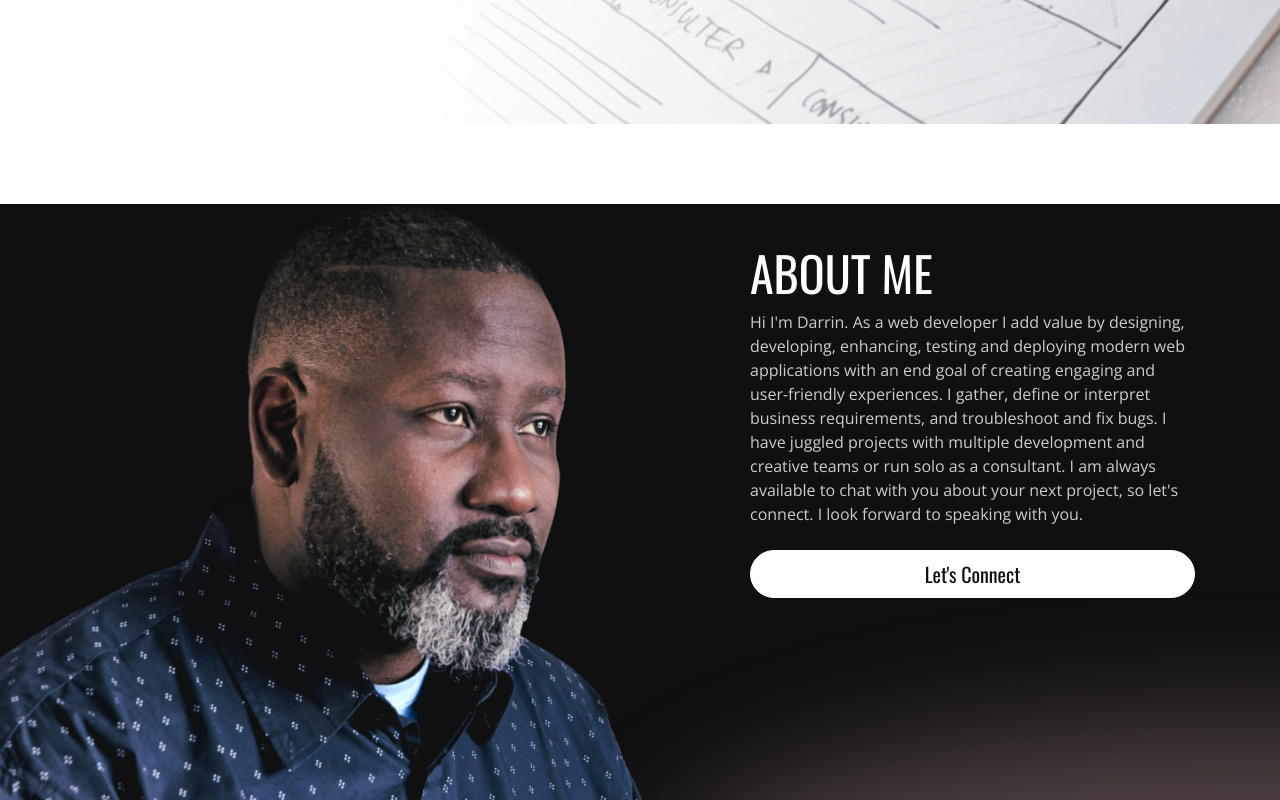
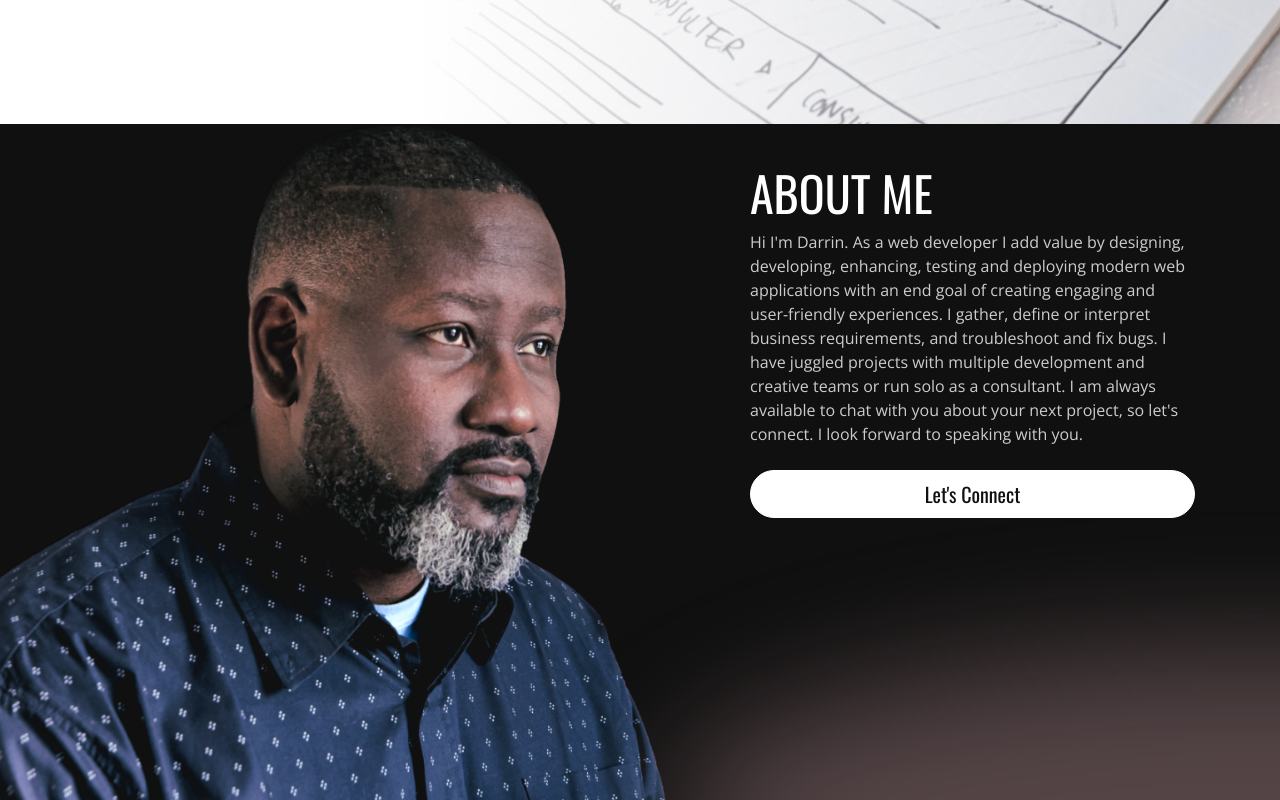
Before and after one commit to leviduncan/react-portfolio-project-2022, a React (Create React App) app: page / in a window 1280 px wide. Shown: the part 580-1380 px from the top of the page. Built offline with nearby package versions, Linux system fonts and the light colour scheme.

Commit message:
Update css file

```diff
--- a/src/App.css
+++ b/src/App.css
@@ -93,10 +93,6 @@ a:hover {
     text-transform: uppercase;
 }
 
-#about {
-	height: 5rem;
-}
-
 .hero {
 	background: var(--wht);
 	background: url('./assets/Banner01.jpg');
@@ -122,7 +118,7 @@ a:hover {
 	content: "";
 	position: absolute;
 	right: 0;
-	top: 49em;
+	top: 44em;
 	width: 100%;
 	min-height: 44em;
 	z-index: 1;
--- a/src/components/About.jsx
+++ b/src/components/About.jsx
@@ -1,8 +1,7 @@
 function About() {
     return (
         <>
-            <div id="about"></div>
-            <section className="about d-flex">
+            <section id="about" className="about d-flex">
                 <div className="container">
                     <div className="row">
                         <div className="col-12 col-md-7">
```
